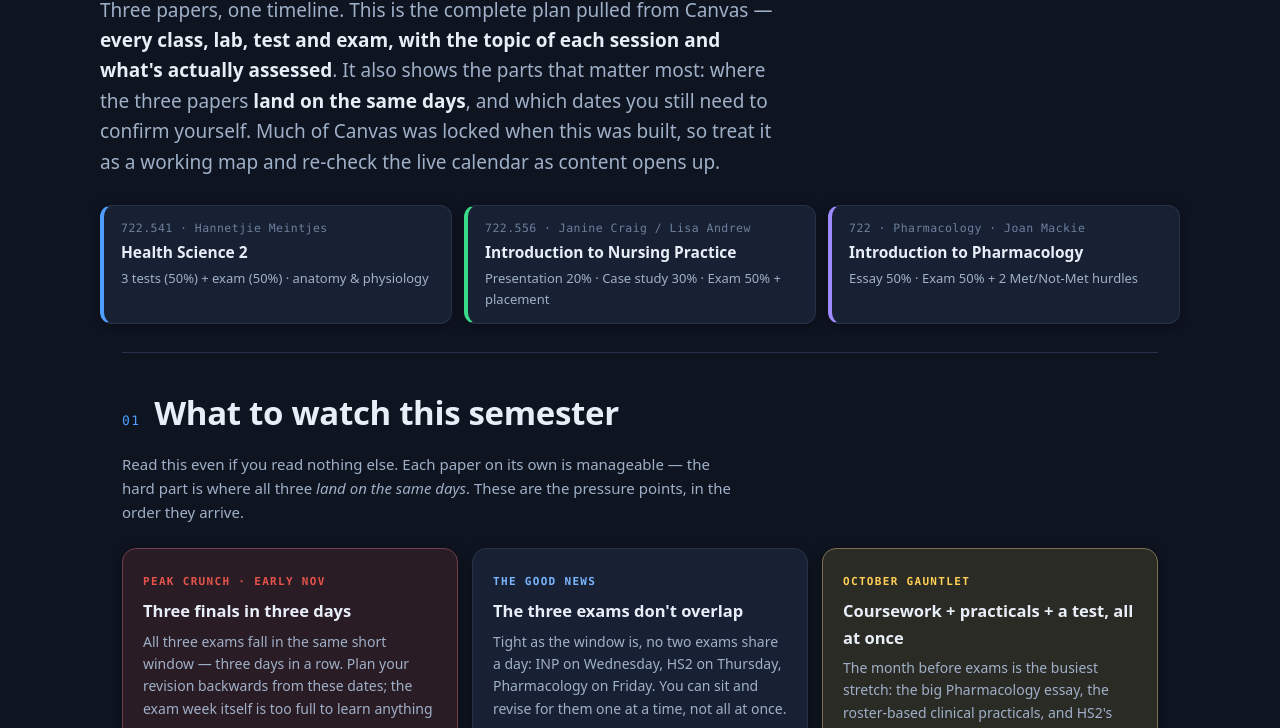
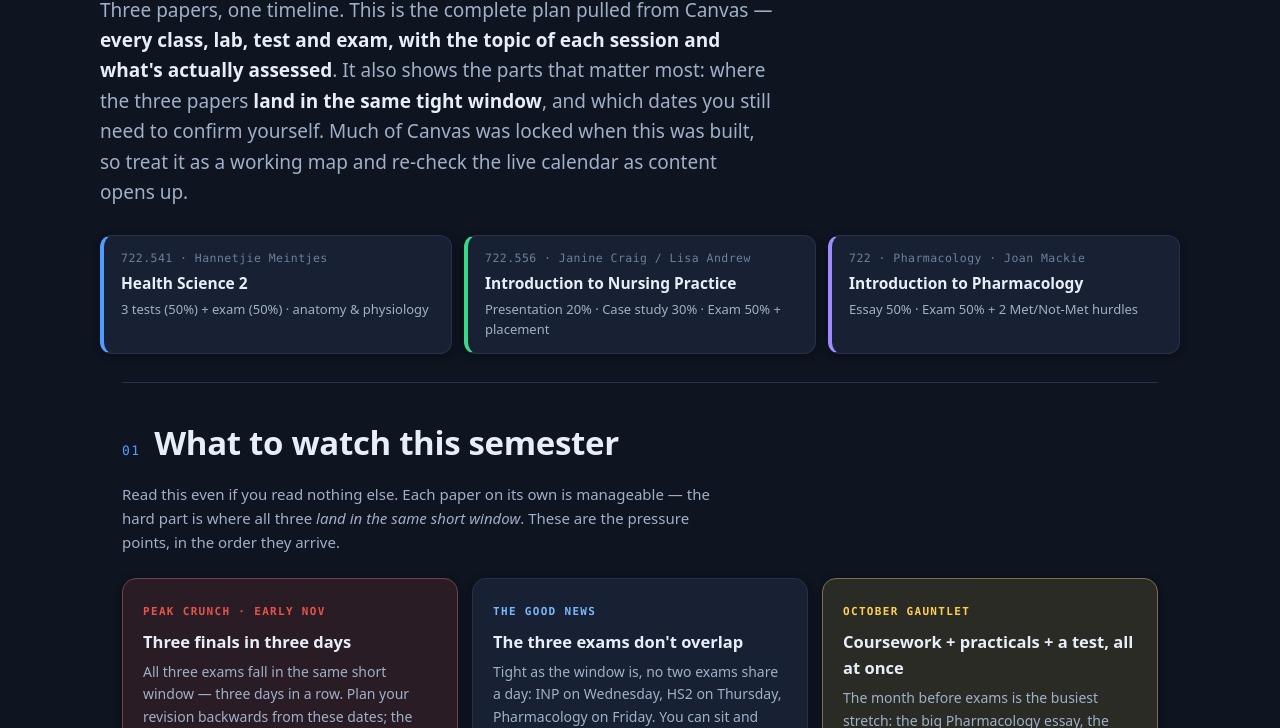
Before and after one commit to jeremyspm/jeremyspm.github.io, a plain HTML site: page bn2-brief.html in a window 1280 px wide. Shown: the part 373-1101 px from the top of the page. Drawn offline with Linux system fonts and the light colour scheme.

Commit message:
BN2 brief: fix stale "land on the same days" wording
The exams don't actually share a day (INP Wed, HS2 Thu, Pharm Fri) -
that's what the adjacent "good news" card already says. Reword to
"same tight/short window" so it stops contradicting itself.

Co-Authored-By: Claude Sonnet 5 <noreply@anthropic.com>

```diff
--- a/bn2-brief.html
+++ b/bn2-brief.html
@@ -249,7 +249,7 @@
 <header class="hero wrap">
   <p class="eyebrow">Semester 2 · 2026 · Bachelor of Nursing Year 1 · MIT</p>
   <h1>Your whole semester, mapped and decoded.</h1>
-  <p class="lede">Three papers, one timeline. This is the complete plan pulled from Canvas — <b>every class, lab, test and exam, with the topic of each session and what's actually assessed</b>. It also shows the parts that matter most: where the three papers <b>land on the same days</b>, and which dates you still need to confirm yourself. Much of Canvas was locked when this was built, so treat it as a working map and re-check the live calendar as content opens up.</p>
+  <p class="lede">Three papers, one timeline. This is the complete plan pulled from Canvas — <b>every class, lab, test and exam, with the topic of each session and what's actually assessed</b>. It also shows the parts that matter most: where the three papers <b>land in the same tight window</b>, and which dates you still need to confirm yourself. Much of Canvas was locked when this was built, so treat it as a working map and re-check the live calendar as content opens up.</p>
 
   <div class="paper-strip">
     <a class="paper-chip" href="#hs" style="--hue:var(--hs)">
@@ -275,7 +275,7 @@
   <!-- ============ 01 · WHAT TO WATCH ============ -->
   <section id="watch">
     <div class="sec-head"><span class="sec-num">01</span><h2>What to watch this semester</h2></div>
-    <p class="sec-sub">Read this even if you read nothing else. Each paper on its own is manageable — the hard part is where all three <em>land on the same days</em>. These are the pressure points, in the order they arrive.</p>
+    <p class="sec-sub">Read this even if you read nothing else. Each paper on its own is manageable — the hard part is where all three <em>land in the same short window</em>. These are the pressure points, in the order they arrive.</p>
     <div class="alert-grid">
       <div class="alert crit">
         <span class="tag">Peak crunch · early Nov</span>
```
